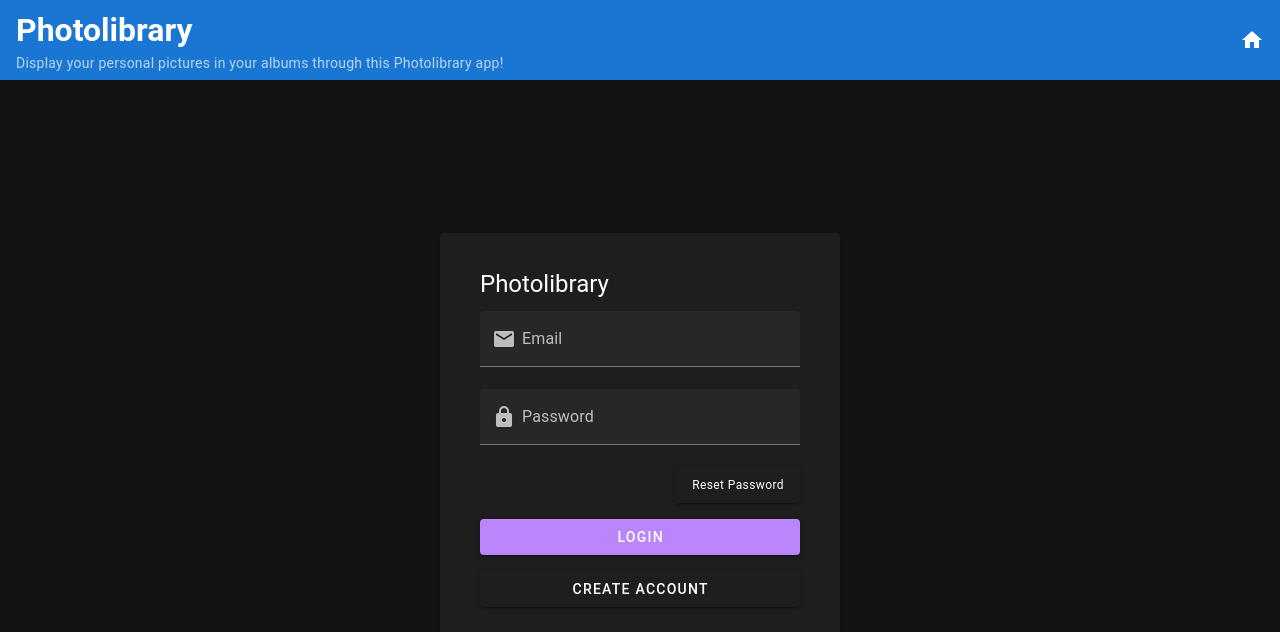
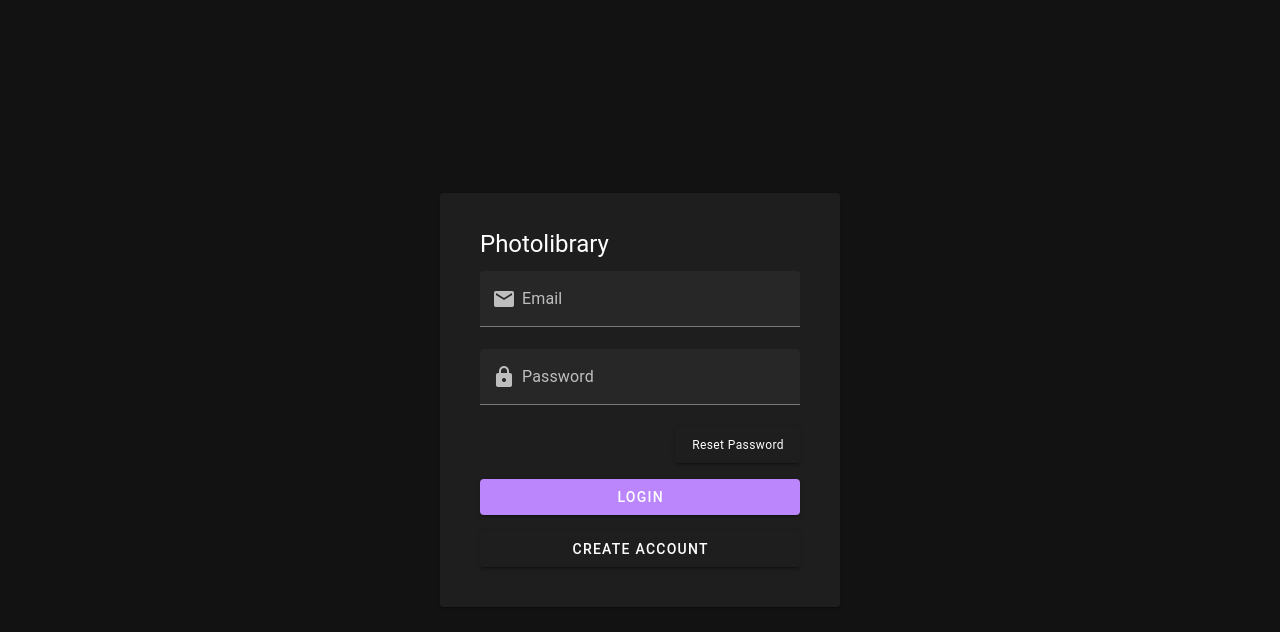
Before and after one commit to AmiratYannis/PhotoLibrary, a Vue app in the folder front/: page / in a window 1280 px wide. Shown: the top 632 px of the page. Built offline with nearby package versions, Linux system fonts and the light colour scheme; what aws-amplify would draw is missing.

Commit message:
Hide header on login page

```diff
--- a/front/src/App.vue
+++ b/front/src/App.vue
@@ -11,7 +11,8 @@
 import { computed } from 'vue';
 import { useRoute } from 'vue-router';
 import Header from '@/components/Header/Header.vue';
+const hiddenHeaderRoutes = ['Home', 'Login'];
 
 const route = useRoute();
-const showHeader = computed(() => route.name !== 'Home');
+const showHeader = computed(() => !hiddenHeaderRoutes.includes(route.name as string));
 </script>
```
